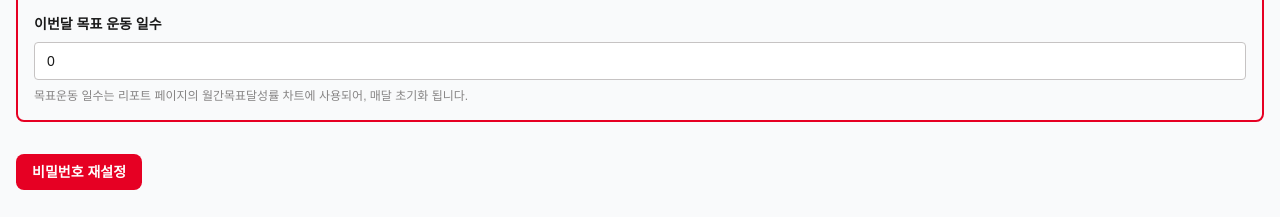
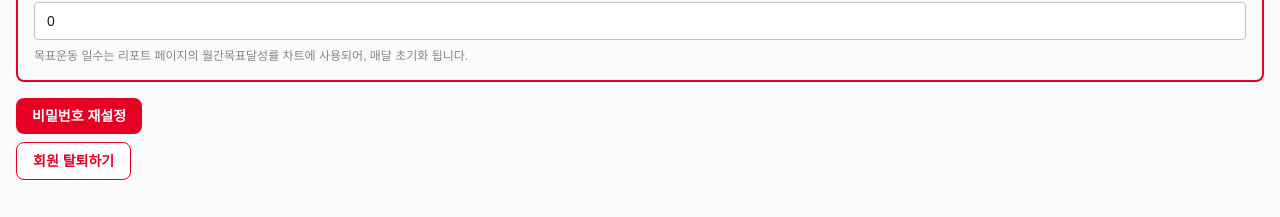
Before and after one commit to grimza99/routine-note, a Next.js app: page /m/mypage in a window 1280 px wide. Shown: the part 580-797 px from the top of the page. Built offline with nearby package versions, Linux system fonts and the light colour scheme; no server answers; a web font is replaced by a local one.

Commit message:
fix: 아이콘 크기 조정 및 레이아웃 개선

```diff
--- a/src/app/(web-view-layout)/m/mypage/page.tsx
+++ b/src/app/(web-view-layout)/m/mypage/page.tsx
@@ -4,6 +4,7 @@ import { BookmarkIcon, FireIcon, StarIcon } from '@heroicons/react/24/solid';
 import { useAuthStore, useMyChallengeRank, useRoutineList, useWorkoutQuery } from '@/entities';
 import { AccountInfoSection, MyPageProfile, ResetPasswordRequestButton, useMyInfoMutation } from '@/features/auth';
 import { SummaryCard } from '@/shared/ui';
+import { WithdrawRepuestButton } from '@/features/auth/ui/WithdrawRepuestButton';
 
 export default function MyPage() {
   const { nickname, profile_image, email } = useAuthStore();
@@ -17,23 +18,23 @@ export default function MyPage() {
   const summaryData = [
     {
       title: '총 루틴',
-      icon: <BookmarkIcon className="size-7 md:size-9 text-primary" />,
+      icon: <BookmarkIcon className="size-7 text-primary" />,
       value: routineListData?.length + '개',
     },
     {
       title: '이번달 운동 일수',
-      icon: <FireIcon className="size-7 md:size-9 text-primary" />,
+      icon: <FireIcon className="size-7 text-primary" />,
       value: challengeData?.workoutDays + '일',
     },
     {
       title: '챌린지',
-      icon: <StarIcon className="size-7 md:size-9 text-primary" />,
+      icon: <StarIcon className="size-7 text-primary" />,
       value: challengeData?.rank ? challengeData?.rank + '등' : '참가전',
     },
   ];
 
   return (
-    <div className="flex flex-col gap-4 md:gap-8">
+    <div className="flex flex-col gap-4">
       <MyPageProfile nickname={nickname} imageUrl={profile_image} workoutDays={challengeData?.workoutDays} />
       <section className="flex flex-wrap gap-4">
         {summaryData.map((data) => (
@@ -53,7 +54,10 @@ export default function MyPage() {
         goalWorkoutDays={goalArchivement?.goalWorkoutDays}
         onSaveInfo={updateMyInfo}
       />
-      <ResetPasswordRequestButton />
+      <div className="flex flex-col gap-2">
+        <ResetPasswordRequestButton />
+        <WithdrawRepuestButton />
+      </div>
     </div>
   );
 }
```
